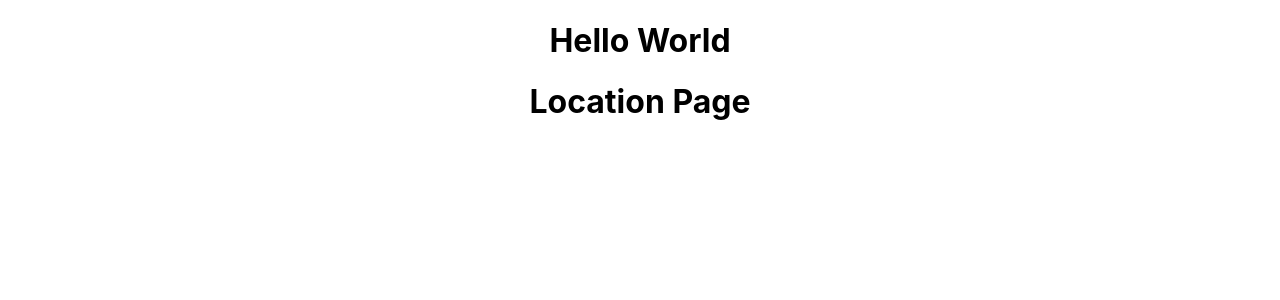
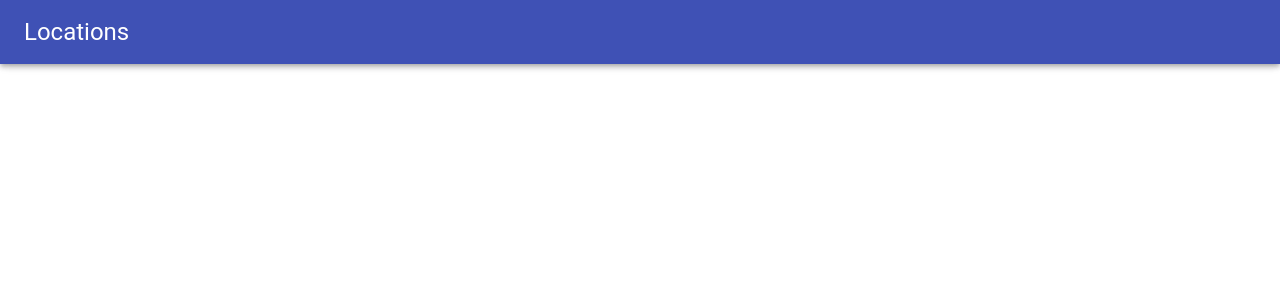
Before and after one commit to kaylamuraoka/DHHL-Surveys, a React (Create React App) app in the folder frontend/: page / in a window 1280 px wide. Shown: the top 300 px of the page. Built offline with nearby package versions, Linux system fonts and the light colour scheme.

Commit message:
adding navbar to app

```diff
--- a/frontend/src/App.js
+++ b/frontend/src/App.js
@@ -3,10 +3,12 @@
 import "./App.css";
 import LocationPage from "./pages/LocationPage";
 
+import Navbar from "./components/Navbar";
+
 function App() {
   return (
     <div className="App">
-      <h1>Hello World</h1>
+      <Navbar />
       <Router>
         <Switch>
           <Route exact path="/" component={LocationPage} />
```
